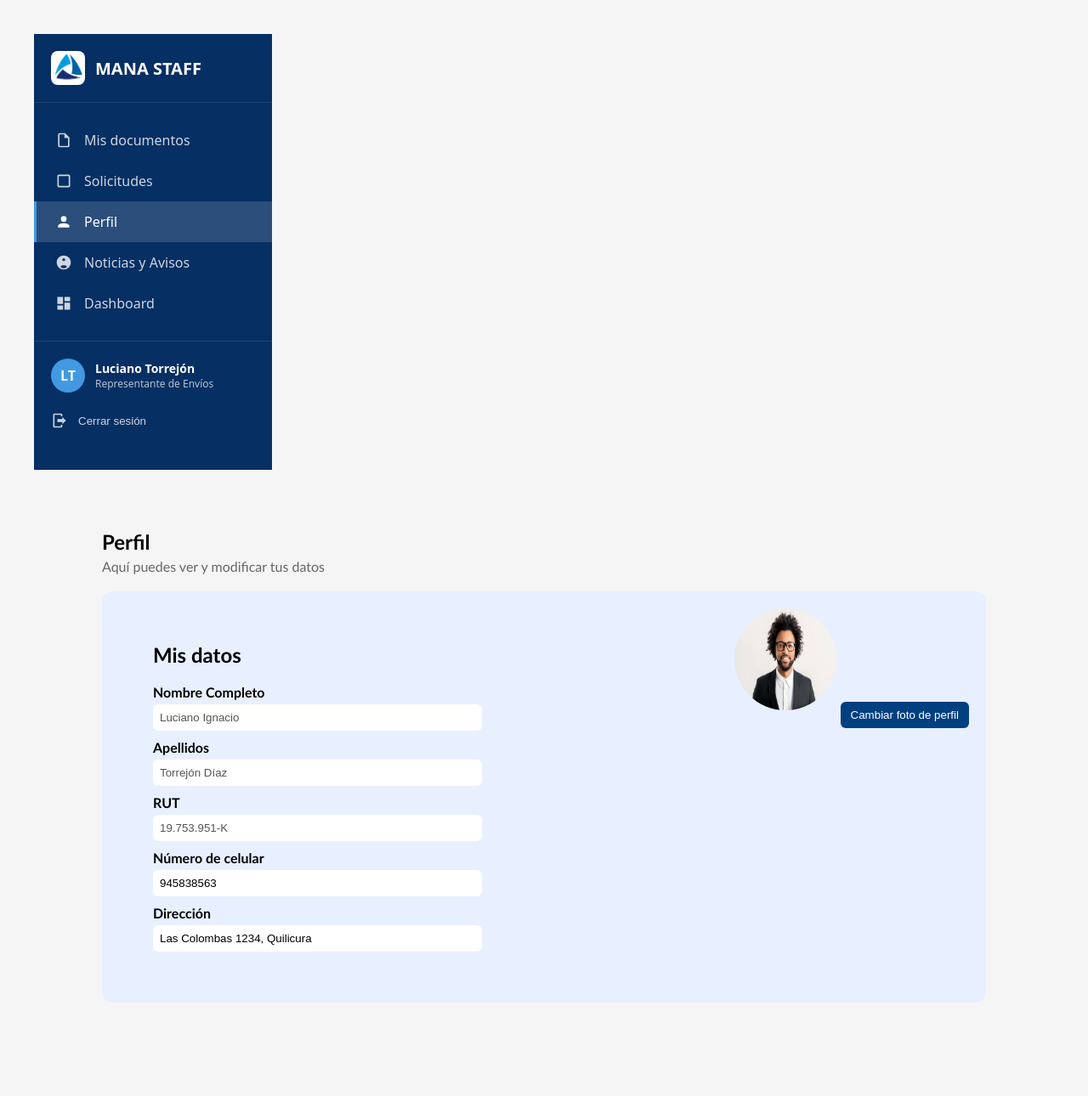
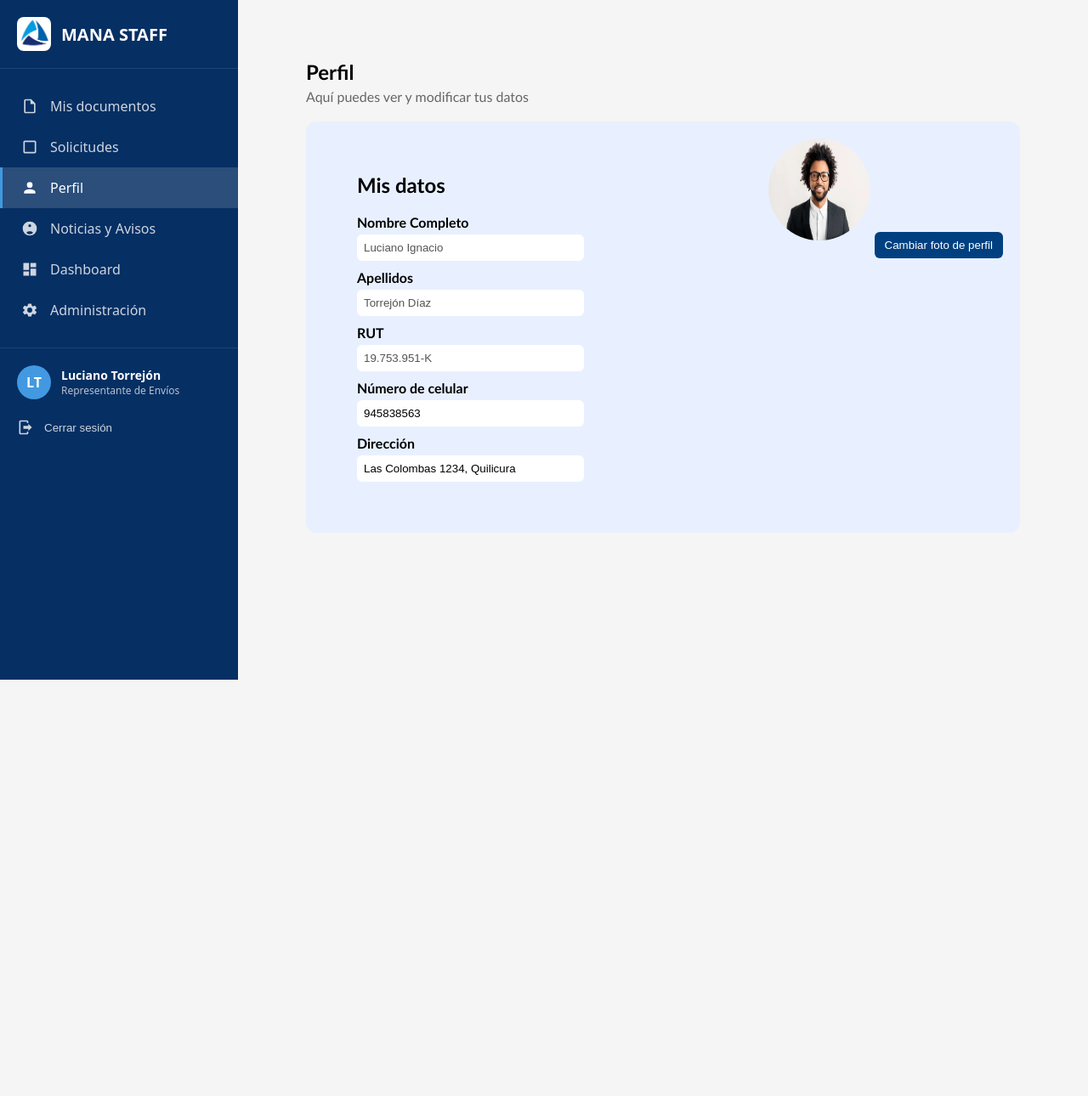
Before and after one commit to Bastianitox/ManaStaff, a Django app: page /inicio_perfil in a window 1280 px wide. Shown: the whole page at 85% size. After the commit the page ends 800 px from the top, so only its background shows below. Run offline with Django 5.2, Linux system fonts and the light colour scheme.

Commit message:
esqueleto para inicio administración

```diff
--- a/Web/ManaStaff_Web/staffweb/templates/staffweb/inicio_perfil.html
+++ b/Web/ManaStaff_Web/staffweb/templates/staffweb/inicio_perfil.html
@@ -2,8 +2,6 @@
 {% load static %}
 
 {% block head %}
-<div class="contenido">
-
   <!-- STATIC CSS -->
   <link rel="stylesheet" href="{% static 'staffweb/css/perfil.css' %}">
   <script src="{% static 'staffweb/js/inicio_perfil.js' %}"></script>
--- a/Web/ManaStaff_Web/staffweb/templates/staffweb/plantilla.html
+++ b/Web/ManaStaff_Web/staffweb/templates/staffweb/plantilla.html
@@ -37,7 +37,7 @@
         </div>
 
         <nav class="nav-menu">
-            <a href="{% url 'inicio_documentos' %}" class="nav-item {% if request.resolver_match.url_name in 'inicio_documentos' %}active{% endif %}">
+            <a href="{% url 'inicio_documentos' %}" class="nav-item {% if request.resolver_match.url_name in 'inicio_documentos ver_documentos' %}active{% endif %}">
                 <div class="nav-icon">
                     <svg width="20" height="20" viewBox="0 0 24 24" fill="currentColor">
                         <path d="M14,2H6A2,2 0 0,0 4,4V20A2,2 0 0,0 6,22H18A2,2 0 0,0 20,20V8L14,2M18,20H6V4H13V9H18V20Z"/>
@@ -81,6 +81,16 @@
                 </div>
                 <span class="nav-text">Dashboard</span>
             </a>
+
+            <a href="{% url 'panel_administrar' %}" class="nav-item {% if request.resolver_match.url_name in 'panel_administrar' %}active{% endif %}">
+    <div class="nav-icon">
+        <svg width="20" height="20" viewBox="0 0 24 24" fill="currentColor">
+            <path d="M12,15.5A3.5,3.5 0 1,1 15.5,12A3.5,3.5 0 0,1 12,15.5M19.43,12.97C19.5,12.65 19.5,12.34 19.5,12C19.5,11.66 19.5,11.35 19.43,11.03L21.54,9.62C21.73,9.5 21.78,9.23 21.66,9.03L19.66,5.97C19.54,5.77 19.27,5.71 19.07,5.82L16.56,7.03C16.04,6.65 15.5,6.34 14.91,6.12L14.5,3.5C14.47,3.22 14.24,3 13.95,3H10.05C9.76,3 9.53,3.22 9.5,3.5L9.09,6.12C8.5,6.34 7.96,6.65 7.44,7.03L4.93,5.82C4.73,5.71 4.46,5.77 4.34,5.97L2.34,9.03C2.22,9.23 2.27,9.5 2.46,9.62L4.57,11.03C4.5,11.35 4.5,11.66 4.5,12C4.5,12.34 4.5,12.65 4.57,12.97L2.46,14.38C2.27,14.5 2.22,14.77 2.34,14.97L4.34,18.03C4.46,18.23 4.73,18.29 4.93,18.18L7.44,16.97C7.96,17.35 8.5,17.66 9.09,17.88L9.5,20.5C9.53,20.78 9.76,21 10.05,21H13.95C14.24,21 14.47,20.78 14.5,20.5L14.91,17.88C15.5,17.66 16.04,17.35 16.56,16.97L19.07,18.18C19.27,18.29 19.54,18.23 19.66,18.03L21.66,14.97C21.78,14.77 21.73,14.5 21.54,14.38L19.43,12.97Z"/>
+        </svg>
+    </div>
+    <span class="nav-text">Administración</span>
+</a>
+
         <div class="user-section">
             <div class="user-profile">
                 <div class="user-avatar">LT</div>
--- a/Web/ManaStaff_Web/staffweb/urls.py
+++ b/Web/ManaStaff_Web/staffweb/urls.py
@@ -1,5 +1,5 @@
 from django.urls import path
-from .views import ver_documentos, crear_solicitud,inicio_dashboard,index, recuperar_contrasena,inicio_perfil, inicio_noticias_eventos,inicio_solicitudes,inicio_documentos
+from .views import panel_administrar,ver_documentos, crear_solicitud,inicio_dashboard,index, recuperar_contrasena,inicio_perfil, inicio_noticias_eventos,inicio_solicitudes,inicio_documentos
 
 urlpatterns = [
 
@@ -13,5 +13,6 @@ urlpatterns = [
     path('inicio_dashboard',inicio_dashboard,name="inicio_dashboard"),
     path('crear_solicitud',crear_solicitud,name="crear_solicitud"),
     path('ver_documentos',ver_documentos,name="ver_documentos"),
+    path('panel_administrar',panel_administrar,name="panel_administrar"),
 
 ]
--- a/Web/ManaStaff_Web/staffweb/views.py
+++ b/Web/ManaStaff_Web/staffweb/views.py
@@ -32,3 +32,6 @@ def crear_solicitud(request):
 
 def ver_documentos(request):
     return render(request, "staffweb/ver_documentos.html")
+
+def panel_administrar(request):
+    return render(request, "staffweb/panel_administrar.html")
```
Also changed, not shown: Web/ManaStaff_Web/staffweb/templates/staffweb/panel_administrar.html (added, +17 -0 lines).
